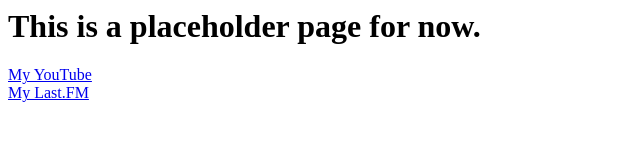
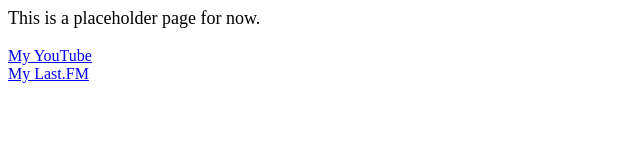
Before and after one commit to HyperSRC/placeholder, a plain HTML site: page index.html in a window 1280 px wide. Shown: the whole page, without its empty margins (0-640 px from the left). Drawn offline with Linux system fonts and the light colour scheme.

Commit message:
Update index.html

```diff
--- a/index.html
+++ b/index.html
@@ -1,6 +1,6 @@
 <html>
   <body>
-    <h1>This is a placeholder page for now.</h1>
+    <p style="font-size: large;">This is a placeholder page for now.</p>
     <a href="https://www.youtube.com/@evenwhenthesunisdead">My YouTube</a><br>
     <a href="https://www.last.fm/user/hyperss03">My Last.FM</a>
   </body>
```
